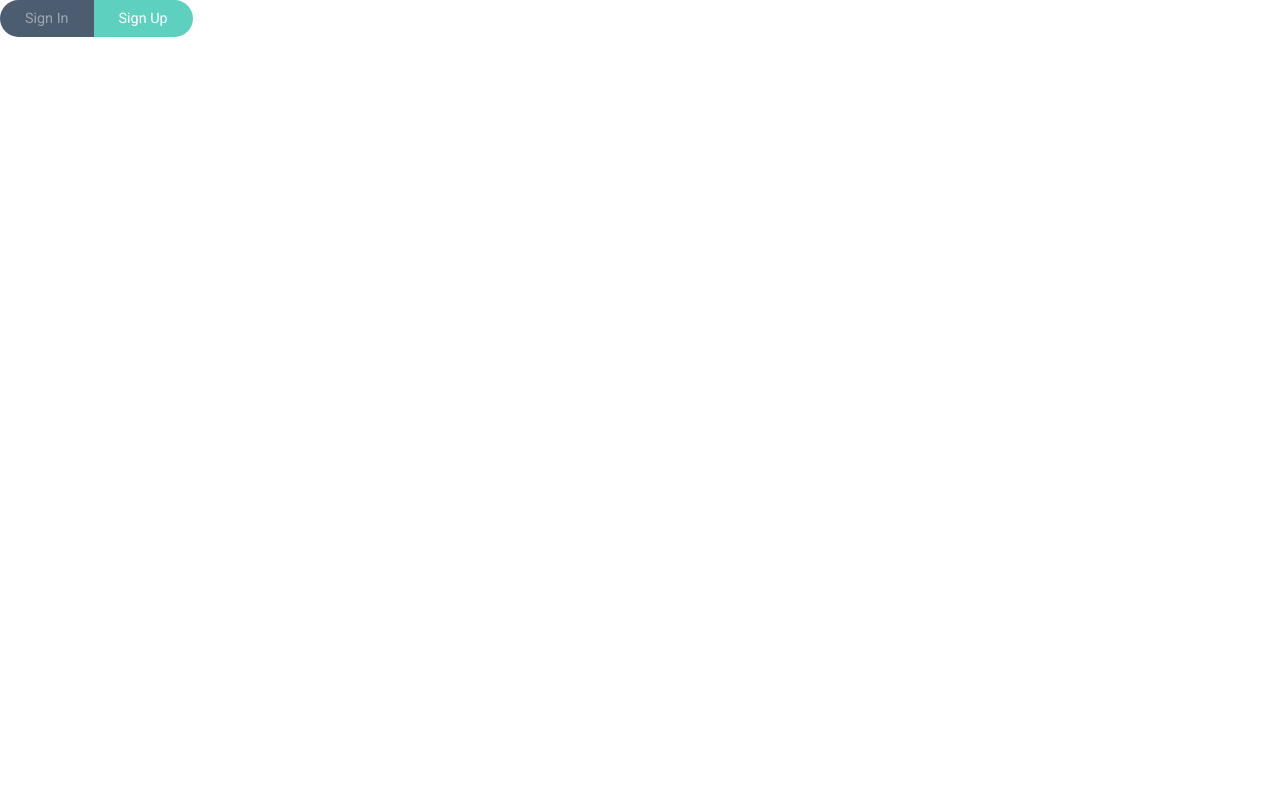
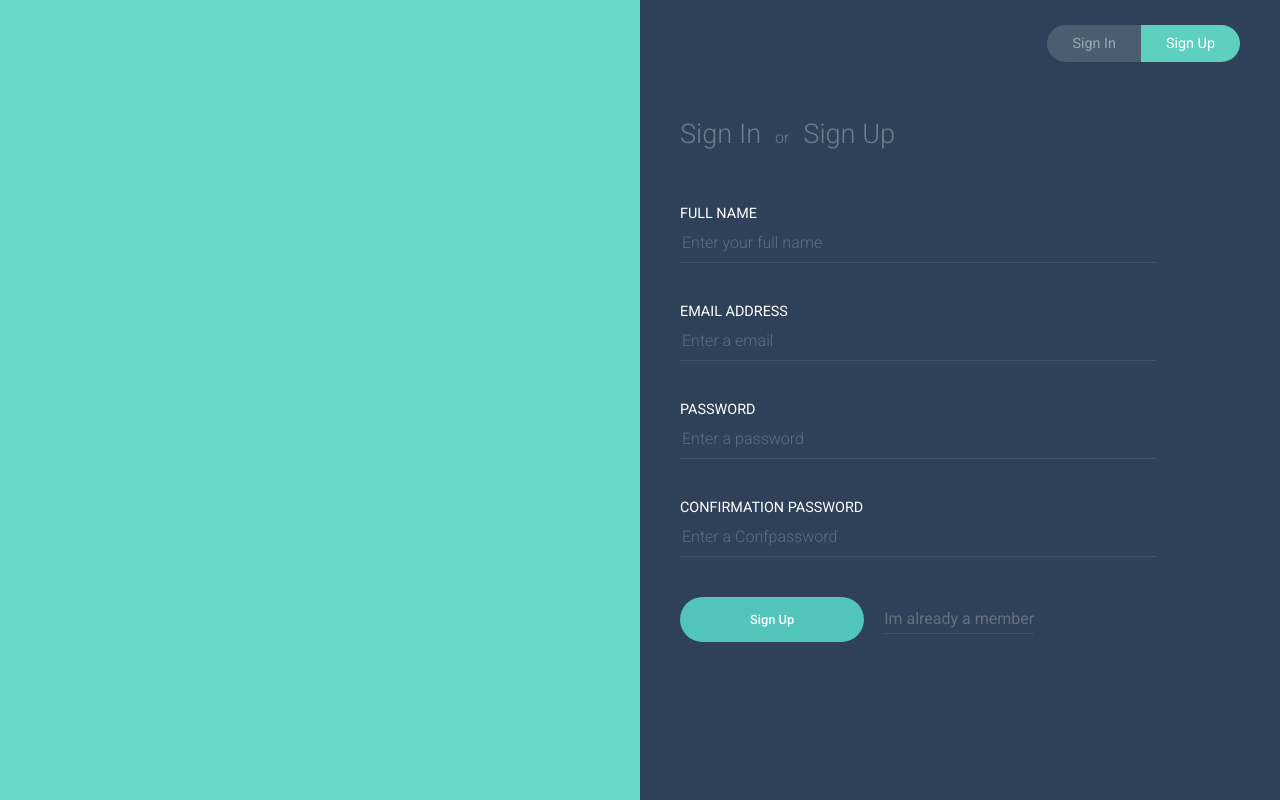
Before and after one commit to Sandyvmarques/Front-End, a React (Create React App) app in the folder front-end2/: page / in a window 1280 px wide. Built offline with nearby package versions, Linux system fonts and the light colour scheme.

Commit message:
Registo : criacao de um formulario para o registo

```diff
--- a/front-end2/src/App.js
+++ b/front-end2/src/App.js
@@ -5,8 +5,8 @@ class App extends Component {
   render() {
     return (
       <div className="App">
-        <div className="App--Aside" />
-        <div className="App--Form">
+        <div className="App__Aside" />
+        <div className="App__Form">
           <div className="PageSwitcher">
             <a href="#" className="PageSwitcher__Item ">
               Sign In
@@ -18,6 +18,74 @@ class App extends Component {
               Sign Up
             </a>
           </div>
+          <div className="FormTitle">
+            <a href="#" className="FormTitle__Link ">
+              Sign In
+            </a>{" "}
+            or{" "}
+            <a href="#" className="FormTitle__Link FormTitle__Link --Active">
+              Sign Up
+            </a>
+          </div>
+
+          <div className="FormCenter">
+            <form className="FormField " onSubmit={this.handleSubmit}>
+              <div className="FormField">
+                <label className="FormField__Label" htmlFor="name">
+                  Full Name
+                </label>
+                <input
+                  type="text"
+                  id="name"
+                  className="FormField__Input"
+                  placeholder="Enter your full name"
+                  name="name"
+                />
+              </div>
+              <div className="FormField">
+                <label className="FormField__Label" htmlFor="email">
+                  Email Address
+                </label>
+                <input
+                  type="Confpasemailsword"
+                  id="email"
+                  className="FormField__Input"
+                  placeholder="Enter a email"
+                  name="email"
+                />
+              </div>
+              <div className="FormField">
+                <label className="FormField__Label" htmlFor="password">
+                  Password
+                </label>
+                <input
+                  type="password"
+                  id="password"
+                  className="FormField__Input"
+                  placeholder="Enter a password"
+                  name="password"
+                />
+              </div>
+              <div className="FormField">
+                <label className="FormField__Label" htmlFor="Confpassword">
+                  Confirmation Password
+                </label>
+                <input
+                  type="Confpassword"
+                  id="Confpassword"
+                  className="FormField__Input"
+                  placeholder="Enter a Confpassword"
+                  name="Confpassword"
+                />
+              </div>
+              <div className="FormField">
+                <button className="FormField__Button mr-20">Sign Up</button>
+                <a href="#" className="FormField__Link">
+                  Im already a member
+                </a>
+              </div>
+            </form>
+          </div>
         </div>
       </div>
     );
```
